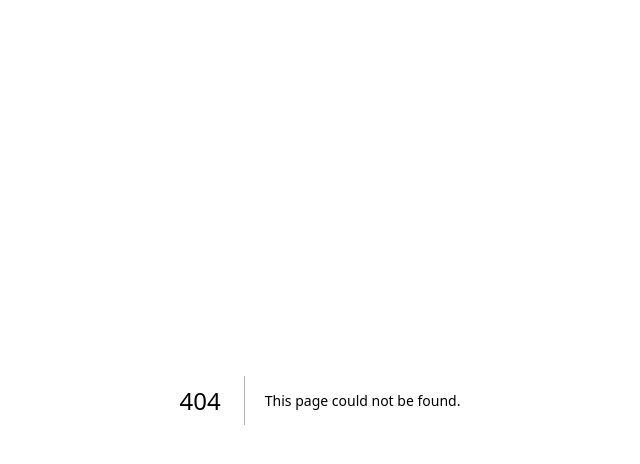
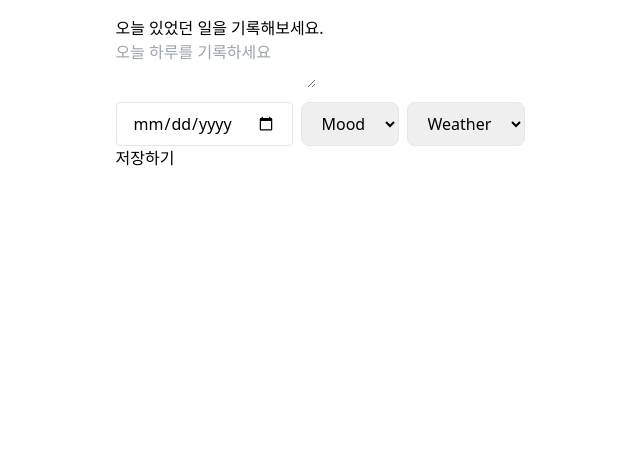
Before and after one commit to duddlfkd02/my-diary, a Next.js app: page /diary/write in a window 1280 px wide. Before the commit this address had no page. Shown: the top 464 px of the page, without its empty margins (320-960 px from the left). Built offline with nearby package versions, Linux system fonts and the light colour scheme; no server answers.

Commit message:
add : 일기 목록, 작성페이지 분리 / router 추가

```diff
--- a/src/app/diary/page.tsx
+++ b/src/app/diary/page.tsx
@@ -1,9 +1,17 @@
-import DiaryForm from "@/components/DiaryForm";
+"use client";
+import DiaryList from "@/components/DiaryList";
+import { useRouter } from "next/navigation";
 
 const DiaryPage = () => {
+  const router = useRouter();
+
+  // const [isFormVisible, setIsFormVisible] = useState<boolean>(false);
+  // const toggleForm = () => setIsFormVisible((prev) => !prev);
   return (
-    <div className="flex min-h-screen flex-col items-center justify-center">
-      <DiaryForm />
+    <div className="flex min-h-screen flex-col items-center p-4">
+      <button onClick={() => router.push("/diary/write")}>✏️일기쓰기</button>
+
+      <DiaryList />
     </div>
   );
 };
--- /dev/null
+++ b/src/app/diary/write/page.tsx
@@ -0,0 +1,13 @@
+"use client";
+
+import DiaryForm from "@/components/DiaryForm";
+
+const WriteDiaryForm = () => {
+  return (
+    <div className="flex min-h-screen flex-col items-center p-4">
+      <DiaryForm />
+    </div>
+  );
+};
+
+export default WriteDiaryForm;
--- a/src/components/DiaryForm.tsx
+++ b/src/components/DiaryForm.tsx
@@ -2,7 +2,7 @@
 
 import useUser from "@/hooks/useUser";
 import { createDiary } from "@/libs/diaryApi";
-import { Diary } from "@/types/diary";
+import { useRouter } from "next/navigation";
 import { useState } from "react";
 
 const DiaryForm = () => {
@@ -10,7 +10,9 @@ const DiaryForm = () => {
   const [content, setContent] = useState<string>("");
   const [mood, setMood] = useState<string>("");
   const [weather, setWeather] = useState<string>("");
-  const [time, setTime] = useState<string>("");
+  const [date, setDate] = useState<string>("");
+
+  const router = useRouter();
 
   const handleSubmit = async (e: React.FormEvent) => {
     e.preventDefault();
@@ -24,11 +26,13 @@ const DiaryForm = () => {
         user_id: user.id,
         content,
         mood,
-        weather
+        weather,
+        date
       };
       await createDiary(newDiary);
       setContent("");
       alert("일기가 저장되었습니다.");
+      router.push("/diary");
     } catch (error) {
       console.error("일기 저장 오류 발생", error);
     }
@@ -43,12 +47,28 @@ const DiaryForm = () => {
         onChange={(e) => setContent(e.target.value)}
       ></textarea>
       <div className="mt-2 flex gap-2">
-        <button onClick={() => setMood("😊")} className="rounded-lg border px-4 py-2">
-          😊 Mood
-        </button>
-        <button onClick={() => setWeather("☀️")} className="rounded-lg border px-4 py-2">
-          ☀️ Weather
-        </button>
+        <input
+          type="date"
+          value={date}
+          onChange={(e) => setDate(e.target.value)}
+          className="rounded border px-4 py-2"
+        />
+        <select value={mood} onChange={(e) => setMood(e.target.value)} className="rounded-lg border px-4 py-2">
+          <option value="">Mood</option>
+          <option value="😄">😄</option>
+          <option value="😭">😭</option>
+          <option value="😡">😡</option>
+          <option value="😪">😪</option>
+          <option value="😱">😱</option>
+        </select>
+        <select value={weather} onChange={(e) => setWeather(e.target.value)} className="rounded-lg border px-4 py-2">
+          <option value="">Weather</option>
+          <option value="☀️">☀️ 맑음</option>
+          <option value="☁️">☁️ 흐림</option>
+          <option value="☔️">☔️ 비</option>
+          <option value="❄️">❄️ 눈</option>
+          <option value="💨">💨 강풍</option>
+        </select>
       </div>
       <button onClick={handleSubmit}>저장하기</button>
     </div>
```
